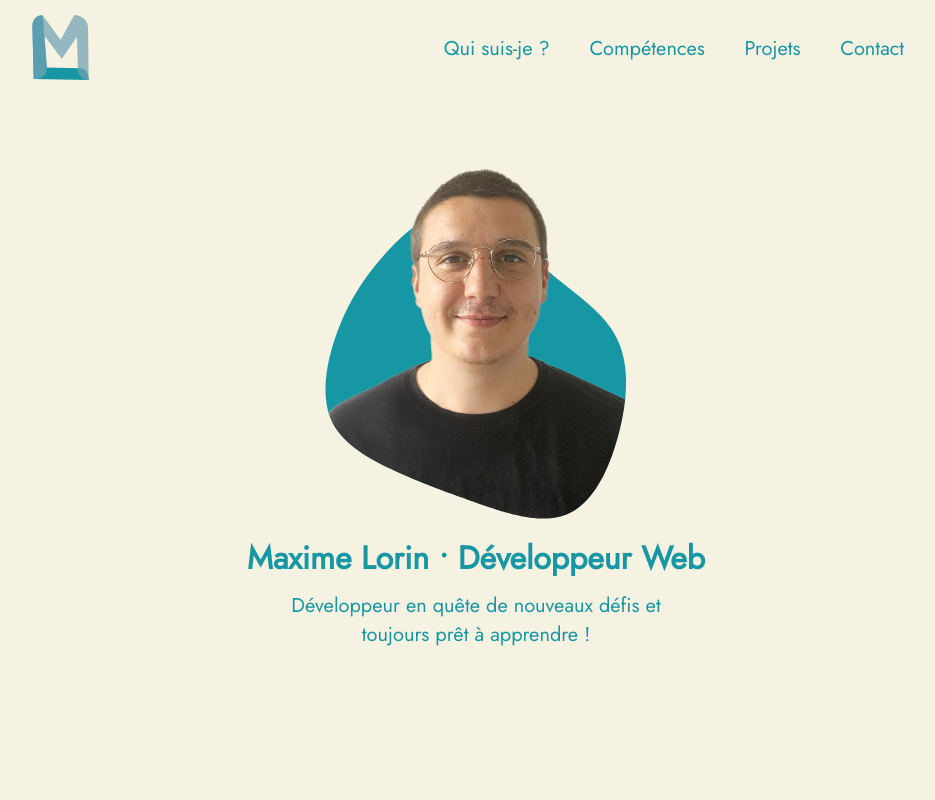
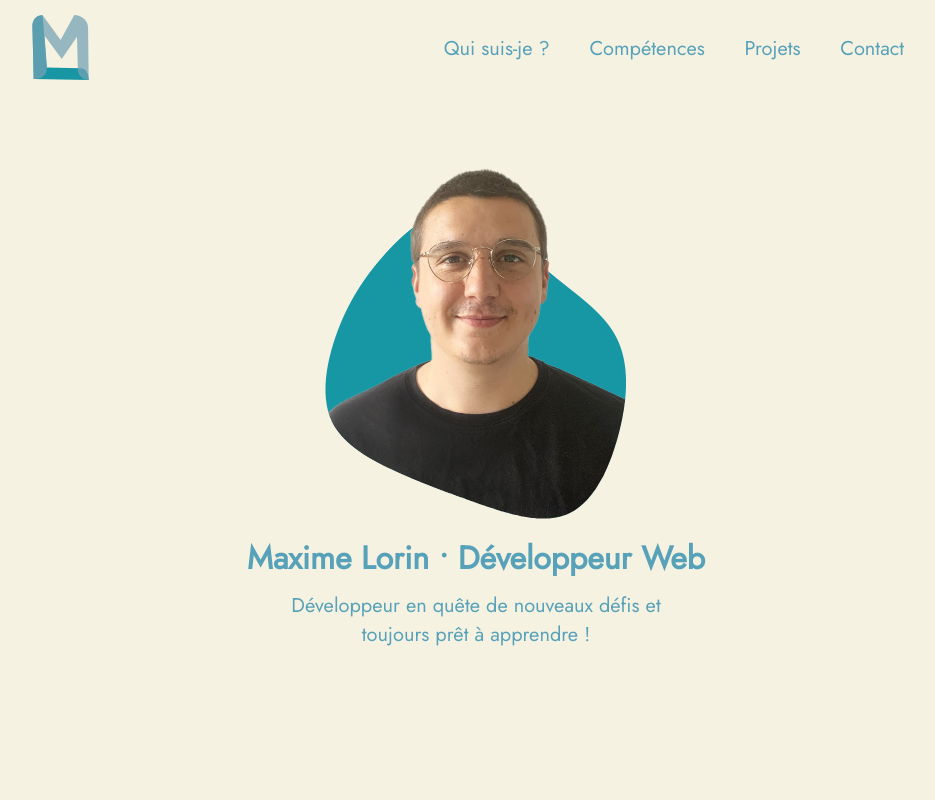
Before and after one commit to MaximeLorin/portfolioV1, a Vue app: page / in a window 1280 px wide. Shown: the top 800 px of the page, without its empty margins (164-1099 px from the left). Built offline with nearby package versions, Linux system fonts and the light colour scheme.

Commit message:
correction on anim and colors

```diff
--- a/public/variables.scss
+++ b/public/variables.scss
@@ -1,5 +1,5 @@
 // $primary-color: #5cafe7;
-$primary-color: #1796a4;
+$primary-color: #57a2b9;
 // $secondairy-color: #fbfbfb;
 $secondairy-color: #f6f2e2;
 //couleur du background
--- a/src/App.vue
+++ b/src/App.vue
@@ -7,7 +7,7 @@
 
 <style lang="scss">
 @import url("https://fonts.googleapis.com/css2?family=Jost");
-
+@import "./public/variables.scss";
 * {
   margin: 0;
   padding: 0;
@@ -71,7 +71,7 @@ input:focus {
 
 /* Handle */
 ::-webkit-scrollbar-thumb {
-  background: #11717c;
+  background: $primary-color;
 }
 
 /* Handle on hover */
--- a/src/components/presentationComp.vue
+++ b/src/components/presentationComp.vue
@@ -5,8 +5,9 @@
         src="../assets/enteteTemp2.png"
         alt="Photo Maxime Lorin"
         class="visualBox__imgs--1"
+        :class="{ animImage: isActive }"
+        @click="isActive = !isActive"
       />
-      <div class="visualBox__imgs"></div>
     </div>
     <div class="textBox">
       <h3 class="textBox__title">Maxime Lorin • Développeur Web</h3>
@@ -20,6 +21,9 @@
 <script>
 export default {
   name: "presentationComp",
+  data: function() {
+    return { isActive: false };
+  },
   props: {
     msg: String,
   },
@@ -83,7 +87,8 @@ export default {
 }
 .visualBox__imgs--1:hover {
   cursor: pointer;
-
+}
+.animImage {
   animation-name: blobbyBlob;
   animation-duration: 0.9s;
   animation-iteration-count: 1;
```
